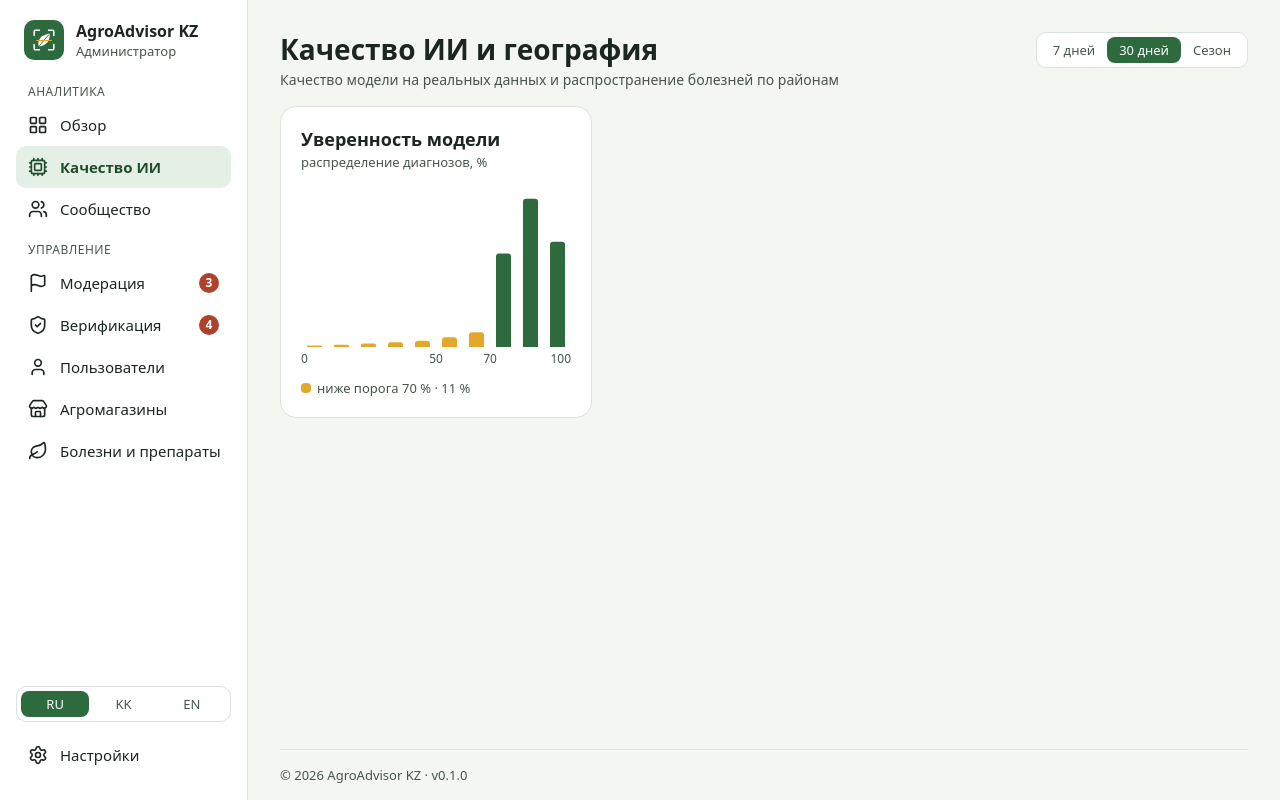
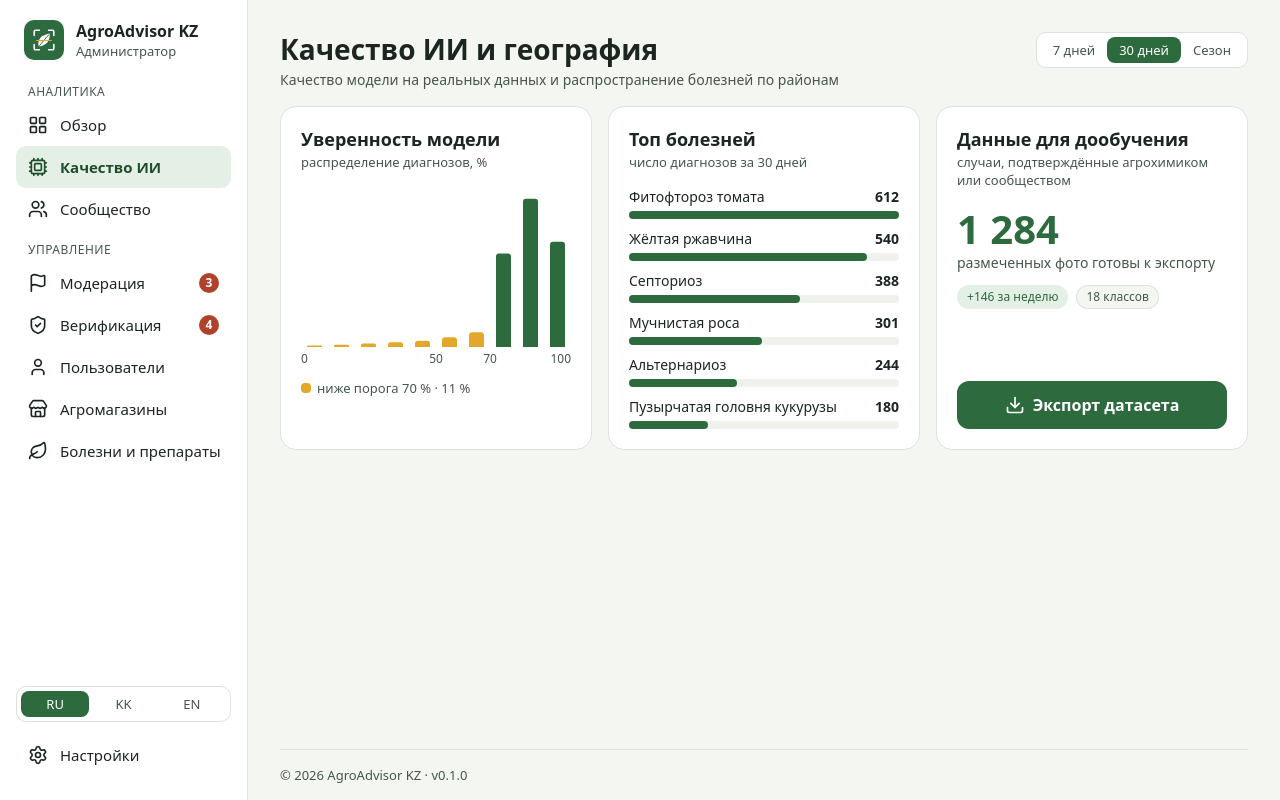
Before and after one commit to nurbolatdev/agroadvisor-kz, a React (Vite) app in the folder apps/admin-web/: page /ai-quality in a window 1280 px wide. Built offline with nearby package versions, Linux system fonts and the light colour scheme.

Commit message:
feat(ai-quality): add top diseases and training data cards

```diff
--- /dev/null
+++ b/apps/admin-web/src/features/ai-quality/components/TopDiseasesCard.tsx
@@ -0,0 +1,54 @@
+import { Link } from 'react-router-dom'
+import { Card, CardHeader } from '@/components/ui/Card'
+import { PERIOD_SUFFIX } from '@/shared/constants/periods'
+import { getDiseaseDetailPath } from '@/shared/constants/routes'
+import type { StatsPeriod, TopDisease } from '@/shared/types'
+import { formatNumber } from '@/shared/utils/format'
+
+interface TopDiseasesCardProps {
+  diseases: TopDisease[]
+  period: StatsPeriod
+}
+
+export function TopDiseasesCard({ diseases, period }: TopDiseasesCardProps) {
+  const max = Math.max(...diseases.map((disease) => disease.count), 1)
+
+  return (
+    <Card>
+      <CardHeader title="Топ болезней" subtitle={`число диагнозов ${PERIOD_SUFFIX[period]}`} />
+      <ul className="flex flex-col gap-2.5">
+        {diseases.map((disease) => {
+          const content = (
+            <>
+              <span className="flex items-baseline justify-between gap-3 text-small">
+                <span className="truncate text-text">{disease.name}</span>
+                <span className="font-bold text-text">{formatNumber(disease.count)}</span>
+              </span>
+              <span aria-hidden="true" className="mt-1 block h-2 rounded-full bg-track">
+                <span
+                  className="block h-full rounded-full bg-primary"
+                  style={{ width: `${(disease.count / max) * 100}%` }}
+                />
+              </span>
+            </>
+          )
+          return (
+            <li key={disease.name}>
+              {disease.diseaseId ? (
+                <Link
+                  to={getDiseaseDetailPath(disease.diseaseId)}
+                  title="Открыть в справочнике"
+                  className="block rounded-md hover:[&_span.truncate]:text-primary hover:[&_span.truncate]:underline focus-visible:ring-2 focus-visible:ring-primary/40 focus-visible:outline-none"
+                >
+                  {content}
+                </Link>
+              ) : (
+                <div>{content}</div>
+              )}
+            </li>
+          )
+        })}
+      </ul>
+    </Card>
+  )
+}
--- /dev/null
+++ b/apps/admin-web/src/features/ai-quality/components/TrainingDataCard.tsx
@@ -0,0 +1,81 @@
+import { Download } from 'lucide-react'
+import { useState } from 'react'
+import { Badge } from '@/components/ui/Badge'
+import { Button } from '@/components/ui/Button'
+import { Card, CardHeader } from '@/components/ui/Card'
+import { api } from '@/services/api'
+import type { AiQualityStats } from '@/shared/types'
+import { toCsv, downloadTextFile } from '@/shared/utils/csv'
+import { formatNumber, pluralize } from '@/shared/utils/format'
+
+interface TrainingDataCardProps {
+  data: AiQualityStats['trainingData']
+}
+
+const CSV_HEADER = [
+  'id',
+  'crop',
+  'ai_label',
+  'confirmed_label',
+  'confidence',
+  'confirmed_by',
+  'date',
+]
+
+export function TrainingDataCard({ data }: TrainingDataCardProps) {
+  const [isExporting, setIsExporting] = useState(false)
+  const [error, setError] = useState<string>()
+
+  const exportDataset = async () => {
+    setIsExporting(true)
+    setError(undefined)
+    try {
+      const samples = await api.getTrainingSamples()
+      const csv = toCsv(
+        CSV_HEADER,
+        samples.map((sample) => [
+          sample.id,
+          sample.crop,
+          sample.aiLabel,
+          sample.confirmedLabel,
+          sample.confidence,
+          sample.confirmedBy,
+          sample.date.slice(0, 10),
+        ]),
+      )
+      downloadTextFile(`agroadvisor-dataset-${new Date().toISOString().slice(0, 10)}.csv`, csv)
+    } catch (reason) {
+      setError(reason instanceof Error ? reason.message : 'Не удалось подготовить файл')
+    } finally {
+      setIsExporting(false)
+    }
+  }
+
+  return (
+    <Card className="flex flex-col">
+      <CardHeader
+        title="Данные для дообучения"
+        subtitle="случаи, подтверждённые агрохимиком или сообществом"
+      />
+      <p className="text-[40px] leading-12 font-bold text-primary">{formatNumber(data.labeled)}</p>
+      <p className="text-small text-text-muted">размеченных фото готовы к экспорту</p>
+      <div className="mt-3 flex flex-wrap gap-2">
+        <Badge tone="success">+{formatNumber(data.addedThisWeek)} за неделю</Badge>
+        <Badge tone="neutral">{pluralize(data.classes, ['класс', 'класса', 'классов'])}</Badge>
+      </div>
+      <Button
+        icon={Download}
+        disabled={isExporting}
+        onClick={exportDataset}
+        className="mt-auto w-full"
+      >
+        {isExporting ? 'Готовим файл…' : 'Экспорт датасета'}
+      </Button>
+      {error ? (
+        <p role="alert" className="mt-2 text-small text-danger">
+          {error}
+        </p>
+      ) : null}
+    </Card>
+  )
+}
--- a/apps/admin-web/src/features/ai-quality/pages/AiQualityPage.tsx
+++ b/apps/admin-web/src/features/ai-quality/pages/AiQualityPage.tsx
@@ -7,6 +7,8 @@ import { Loader } from '@/components/ui/Loader'
 import { PageHeader } from '@/components/ui/PageHeader'
 import { SegmentedControl } from '@/components/ui/SegmentedControl'
 import { ConfidenceHistogram } from '@/features/ai-quality/components/ConfidenceHistogram'
+import { TopDiseasesCard } from '@/features/ai-quality/components/TopDiseasesCard'
+import { TrainingDataCard } from '@/features/ai-quality/components/TrainingDataCard'
 import { api } from '@/services/api'
 import { DEFAULT_CONFIDENCE_THRESHOLD } from '@/shared/constants/ai'
 import { PERIOD_OPTIONS } from '@/shared/constants/periods'
@@ -59,6 +61,8 @@ export function AiQualityPage() {
               buckets={data.confidenceHistogram}
               threshold={DEFAULT_CONFIDENCE_THRESHOLD}
             />
+            <TopDiseasesCard diseases={data.topDiseases} period={period} />
+            <TrainingDataCard data={data.trainingData} />
           </div>
         </div>
       ) : (
--- /dev/null
+++ b/apps/admin-web/src/shared/utils/csv.ts
@@ -0,0 +1,25 @@
+type Cell = string | number | boolean | null | undefined
+
+/** Byte order mark: tells Excel the file is UTF-8. */
+const BOM = String.fromCharCode(0xfeff)
+
+const escapeCell = (value: Cell) => {
+  const text = value === null || value === undefined ? '' : String(value)
+  return /[",\n;]/.test(text) ? `"${text.replace(/"/g, '""')}"` : text
+}
+
+/** Builds CSV text; a BOM is added so Excel opens Cyrillic correctly. */
+export function toCsv(header: string[], rows: Cell[][]) {
+  const lines = [header, ...rows].map((row) => row.map(escapeCell).join(','))
+  return `${BOM}${lines.join('\n')}\n`
+}
+
+/** Saves text as a file via a temporary link. */
+export function downloadTextFile(fileName: string, text: string, type = 'text/csv;charset=utf-8') {
+  const url = URL.createObjectURL(new Blob([text], { type }))
+  const link = document.createElement('a')
+  link.href = url
+  link.download = fileName
+  link.click()
+  URL.revokeObjectURL(url)
+}
```
